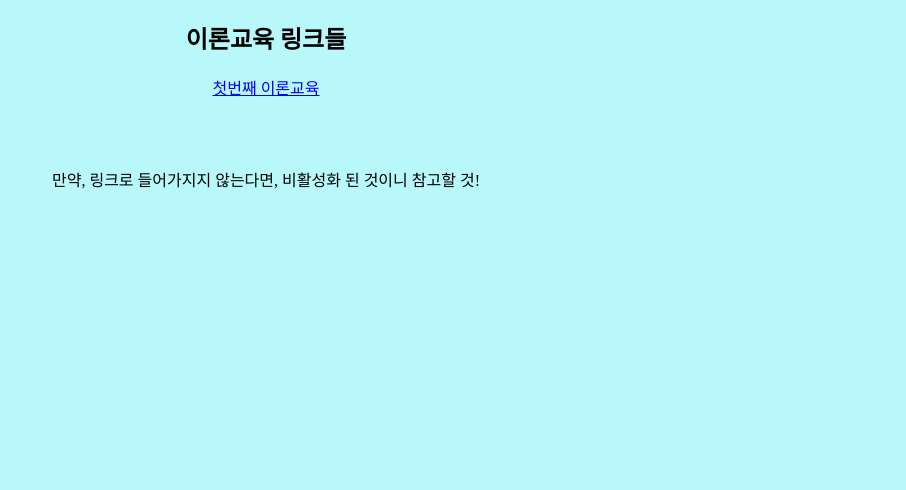
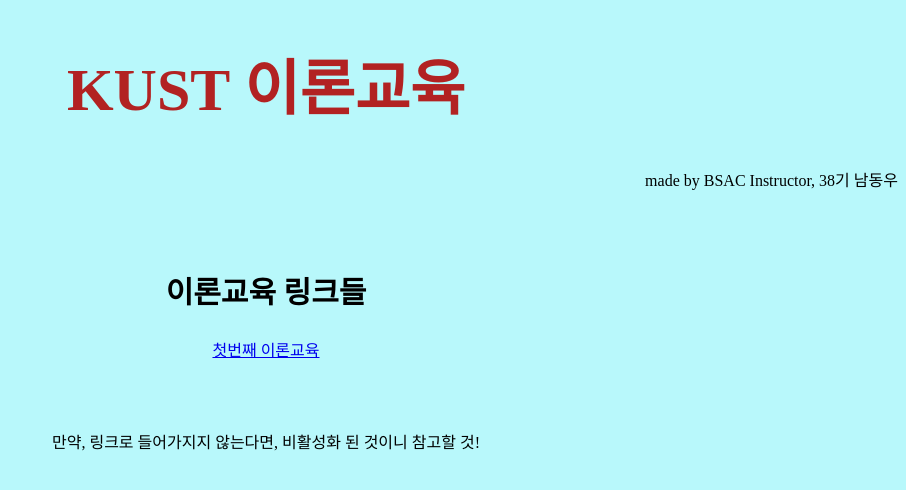
Before and after one commit to WhalesBob/DivingLesson, a plain HTML site: page index.html in a window 1280 px wide. Shown: the whole page, without its empty margins (374-1280 px from the left). Drawn offline with Linux system fonts and the light colour scheme.

Commit message:
little change in design

```diff
--- a/index.html
+++ b/index.html
@@ -8,6 +8,9 @@
     <link href="style.css" rel="stylesheet" type="text/css" />
 </head>
 <body bgcolor=#B8F8FB>
+    <h1 class="parag">KUST 이론교육</h1>
+    <p>made by BSAC Instructor, 38기 남동우</p>
+    <br><br>
     <h2 class="parag">이론교육 링크들</h2>
     <p class ="parag">
         <a href="lesson1.html">첫번째 이론교육</a>
--- a/style.css
+++ b/style.css
@@ -1,4 +1,13 @@
 .parag{
     text-align: center;
-
 }
+h1{
+    font-size: 60px;
+    color: #b22222;
+}
+p{
+    text-align: right;
+}
+h2{
+    font-size: 30px;
+}
```
